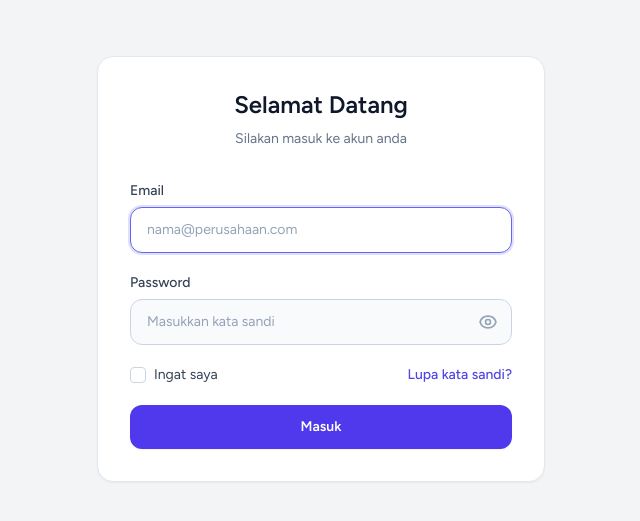
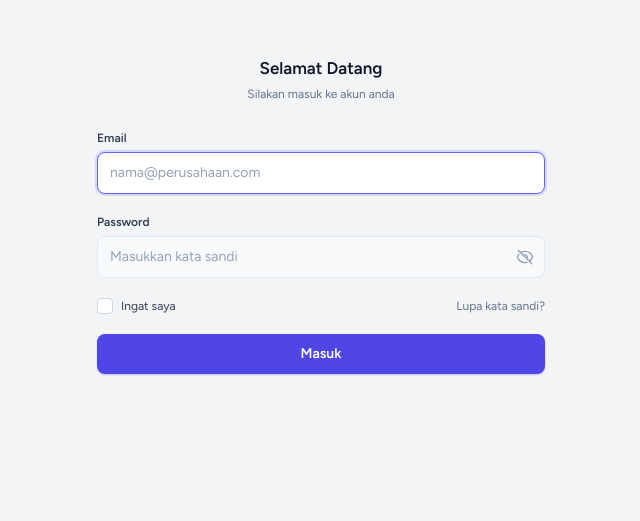
Before and after one commit to alkadafii1/SOJ-TripMath, a Laravel app: page /login in a window 1280 px wide. Shown: the top 521 px of the page, without its empty margins (319-959 px from the left). Run offline with Laravel 12, Linux system fonts and the light colour scheme; style sheets or scripts are compiled from the project's sources; parts of the project's set-up code (start-up, migrations or seed data) failed here and were passed over; some libraries are stand-ins or nearby versions.

Commit message:
Fix login

```diff
--- a/resources/views/livewire/pages/auth/login.blade.php
+++ b/resources/views/livewire/pages/auth/login.blade.php
@@ -10,91 +10,110 @@ new #[Layout('layouts.guest'), Title('Masuk')] class extends Component
 {
     public LoginForm $form;
 
+    /**
+     * Handle an incoming authentication request.
+     */
     public function login(): void
     {
         $this->validate();
+
         $this->form->authenticate();
+
         Session::regenerate();
+
         $this->redirectIntended(default: route('dashboard', absolute: false), navigate: true);
     }
 }; ?>
 
-<div class="w-full max-w-md mx-auto p-6 sm:p-8 bg-white rounded-2xl shadow-sm border border-slate-200">
-    <div class="text-center mb-8">
-        <h1 class="text-2xl font-bold text-slate-900">Selamat Datang</h1>
-        <p class="mt-2 text-sm text-slate-500">Silakan masuk ke akun anda</p>
+<div class="w-full max-w-md mx-auto">
+    <div class="text-center">
+        <h1 class="text-[17px] font-semibold text-slate-900">Selamat Datang</h1>
+        <p class="mt-1 text-xs text-slate-500">Silakan masuk ke akun anda</p>
     </div>
 
     <!-- Session Status -->
-    <x-auth-session-status class="mb-4" :status="session('status')" />
+    <x-auth-session-status class="mt-5" :status="session('status')" />
 
-    <form wire:submit="login" class="space-y-5">
+    <form wire:submit="login" class="mt-7 space-y-5">
         <!-- Email Address -->
         <div>
-            <label for="email" class="block text-sm font-medium text-slate-700 mb-1.5">Email</label>
+            <label for="email" class="block text-xs font-semibold text-slate-700">Email</label>
             <input wire:model="form.email" id="email" name="email" type="email"
                    required autofocus autocomplete="username" placeholder="nama@perusahaan.com"
                    @class([
-                       'block w-full rounded-xl border bg-slate-50 px-4 py-3 text-sm text-slate-900 placeholder:text-slate-400 transition-colors',
+                       'mt-1.5 block w-full rounded-lg border bg-slate-50 px-3 py-2.5 text-sm text-slate-900 placeholder:text-slate-400',
                        'focus:bg-white focus:ring-2',
-                       'border-slate-300 focus:border-indigo-500 focus:ring-indigo-500/20' => ! $errors->has('form.email'),
+                       'border-slate-200 focus:border-indigo-500 focus:ring-indigo-500/20' => ! $errors->has('form.email'),
                        'border-red-300 focus:border-red-500 focus:ring-red-500/20' => $errors->has('form.email'),
-                   ])>
+                   ])
+                   aria-invalid="{{ $errors->has('form.email') ? 'true' : 'false' }}"
+                   @if ($errors->has('form.email')) aria-describedby="email-error" @endif>
             @error('form.email')
-                <p class="mt-1.5 text-sm text-red-600">{{ $message }}</p>
+                <p id="email-error" class="mt-1.5 text-xs text-red-600" role="alert">{{ $message }}</p>
             @enderror
         </div>
 
         <!-- Password -->
         <div>
-            <label for="password" class="block text-sm font-medium text-slate-700 mb-1.5">Password</label>
-            <div class="relative" x-data="{ show: false }">
+            <label for="password" class="block text-xs font-semibold text-slate-700">Password</label>
+            <div class="relative mt-1.5" x-data="{ show: false }">
                 <input wire:model="form.password" id="password" name="password" type="password" x-bind:type="show ? 'text' : 'password'"
                        required autocomplete="current-password" placeholder="Masukkan kata sandi"
                        @class([
-                           'block w-full rounded-xl border bg-slate-50 pl-4 pr-12 py-3 text-sm text-slate-900 placeholder:text-slate-400 transition-colors',
+                           'block w-full rounded-lg border bg-slate-50 py-2.5 pl-3 pr-10 text-sm text-slate-900 placeholder:text-slate-400',
                            'focus:bg-white focus:ring-2',
-                           'border-slate-300 focus:border-indigo-500 focus:ring-indigo-500/20' => ! $errors->has('form.password'),
+                           'border-slate-200 focus:border-indigo-500 focus:ring-indigo-500/20' => ! $errors->has('form.password'),
                            'border-red-300 focus:border-red-500 focus:ring-red-500/20' => $errors->has('form.password'),
-                       ])>
-                <button type="button" x-on:click="show = ! show" class="absolute inset-y-0 right-0 flex w-12 items-center justify-center text-slate-400 hover:text-slate-600 focus:outline-none">
-                    <svg x-show="! show" class="h-5 w-5" fill="none" viewBox="0 0 24 24" stroke="currentColor"><path stroke-linecap="round" stroke-linejoin="round" stroke-width="2" d="M15 12a3 3 0 11-6 0 3 3 0 016 0z" /><path stroke-linecap="round" stroke-linejoin="round" stroke-width="2" d="M2.458 12C3.732 7.943 7.523 5 12 5c4.478 0 8.268 2.943 9.542 7-1.274 4.057-5.064 7-9.542 7-4.477 0-8.268-2.943-9.542-7z" /></svg>
-                    <svg x-show="show" style="display: none;" class="h-5 w-5" fill="none" viewBox="0 0 24 24" stroke="currentColor"><path stroke-linecap="round" stroke-linejoin="round" stroke-width="2" d="M13.875 18.825A10.05 10.05 0 0112 19c-4.478 0-8.268-2.943-9.543-7a9.97 9.97 0 011.563-3.029m5.858.908a3 3 0 114.243 4.243M9.878 9.878l4.242 4.242M9.88 9.88l-3.29-3.29m7.532 7.532l3.29 3.29M3 3l3.59 3.59m0 0A9.953 9.953 0 0112 5c4.478 0 8.268 2.943 9.543 7a10.025 10.025 0 01-4.132 5.411m0 0L21 21" /></svg>
+                       ])
+                       aria-invalid="{{ $errors->has('form.password') ? 'true' : 'false' }}"
+                       @if ($errors->has('form.password')) aria-describedby="password-error" @endif>
+
+                <button type="button" x-on:click="show = ! show"
+                        x-bind:aria-label="show ? 'Sembunyikan kata sandi' : 'Tampilkan kata sandi'"
+                        x-bind:aria-pressed="show"
+                        aria-label="Tampilkan kata sandi" aria-pressed="false"
+                        class="absolute inset-y-0 right-0 flex w-10 items-center justify-center rounded-r-lg text-slate-400 hover:text-slate-600 focus:outline-none focus-visible:ring-2 focus-visible:ring-indigo-500">
+                    {{-- Tersembunyi: ikon mata dicoret --}}
+                    <svg x-show="! show" class="h-[18px] w-[18px]" viewBox="0 0 24 24" fill="none" stroke="currentColor" stroke-width="1.8" stroke-linecap="round" stroke-linejoin="round" aria-hidden="true">
+                        <path d="M3.98 8.223A10.477 10.477 0 001.934 12C3.226 16.338 7.244 19.5 12 19.5c.993 0 1.953-.138 2.863-.395M6.228 6.228A10.45 10.45 0 0112 4.5c4.756 0 8.773 3.162 10.065 7.498a10.523 10.523 0 01-4.293 5.774M6.228 6.228L3 3m3.228 3.228l3.65 3.65m7.894 7.894L21 21m-3.228-3.228l-3.65-3.65m0 0a3 3 0 10-4.243-4.243m4.242 4.242L9.88 9.88" />
+                    </svg>
+                    {{-- Terlihat: ikon mata --}}
+                    <svg x-show="show" style="display: none" class="h-[18px] w-[18px]" viewBox="0 0 24 24" fill="none" stroke="currentColor" stroke-width="1.8" stroke-linecap="round" stroke-linejoin="round" aria-hidden="true">
+                        <path d="M2.036 12.322a1.012 1.012 0 010-.639C3.423 7.51 7.36 4.5 12 4.5c4.638 0 8.573 3.007 9.963 7.178.07.207.07.431 0 .639C20.577 16.49 16.64 19.5 12 19.5c-4.638 0-8.573-3.007-9.963-7.178z" />
+                        <path d="M15 12a3 3 0 11-6 0 3 3 0 016 0z" />
+                    </svg>
                 </button>
             </div>
             @error('form.password')
-                <p class="mt-1.5 text-sm text-red-600">{{ $message }}</p>
+                <p id="password-error" class="mt-1.5 text-xs text-red-600" role="alert">{{ $message }}</p>
             @enderror
         </div>
 
         <!-- Remember Me + Forgot Password -->
-        <div class="flex items-center justify-between">
-            <label for="remember" class="inline-flex items-center gap-2 cursor-pointer">
-                <input wire:model="form.remember" id="remember" name="remember" type="checkbox" class="h-4 w-4 rounded border-slate-300 text-indigo-600 focus:ring-indigo-500">
-                <span class="text-sm text-slate-700">Ingat saya</span>
+        <div class="flex items-center justify-between gap-3 text-xs">
+            <label for="remember" class="inline-flex items-center gap-2 text-slate-700">
+                <input wire:model="form.remember" id="remember" name="remember" type="checkbox"
+                       class="h-4 w-4 rounded border-slate-300 text-indigo-600 focus:ring-indigo-500">
+                Ingat saya
             </label>
+
             @if (Route::has('password.request'))
-                <a href="{{ route('password.request') }}" wire:navigate class="text-sm font-medium text-indigo-600 hover:text-indigo-700">
+                <a href="{{ route('password.request') }}" wire:navigate
+                   class="rounded text-slate-500 hover:text-indigo-600 focus:outline-none focus-visible:ring-2 focus-visible:ring-indigo-500">
                     Lupa kata sandi?
                 </a>
             @endif
         </div>
 
-        <!-- Tombol Submit yang Sudah Diperbaiki -->
         <button type="submit" wire:loading.attr="disabled" wire:target="login"
-                class="w-full flex items-center justify-center rounded-xl bg-[#5038ED] px-4 py-3 text-sm font-semibold text-white shadow-sm hover:bg-[#4330c6] transition-all disabled:opacity-70 disabled:cursor-not-allowed mt-2">
+                class="flex w-full items-center justify-center rounded-lg bg-indigo-600 px-4 py-2.5 text-sm font-semibold text-white shadow-sm shadow-indigo-600/30 transition hover:bg-indigo-700 focus:outline-none focus-visible:ring-2 focus-visible:ring-indigo-500 focus-visible:ring-offset-2 disabled:cursor-wait disabled:opacity-70">
 
             <!-- Teks Normal -->
             <span wire:loading.remove wire:target="login">Masuk</span>
 
-            <!-- Teks Loading (Dipaksa sembunyi pakai 'hidden' bawaan class) -->
-            <span wire:loading.class.remove="hidden" wire:target="login" class="hidden items-center justify-center gap-2">
-                <svg class="animate-spin w-4 h-4 text-white" xmlns="http://www.w3.org/2000/svg" fill="none" viewBox="0 0 24 24">
-                    <circle class="opacity-25" cx="12" cy="12" r="10" stroke="currentColor" stroke-width="4"></circle>
-                    <path class="opacity-75" fill="currentColor" d="M4 12a8 8 0 018-8V0C5.373 0 0 5.373 0 12h4zm2 5.291A7.962 7.962 0 014 12H0c0 3.042 1.135 5.824 3 7.938l3-2.647z"></path>
-                </svg>
-                Memproses...
-            </span>
+            <!-- Teks Loading (Menggunakan trik 'hidden' agar tidak menumpuk) -->
+            <span wire:loading.class.remove="hidden" wire:target="login" class="hidden">Memproses…</span>
+
         </button>
     </form>
 </div>
```
